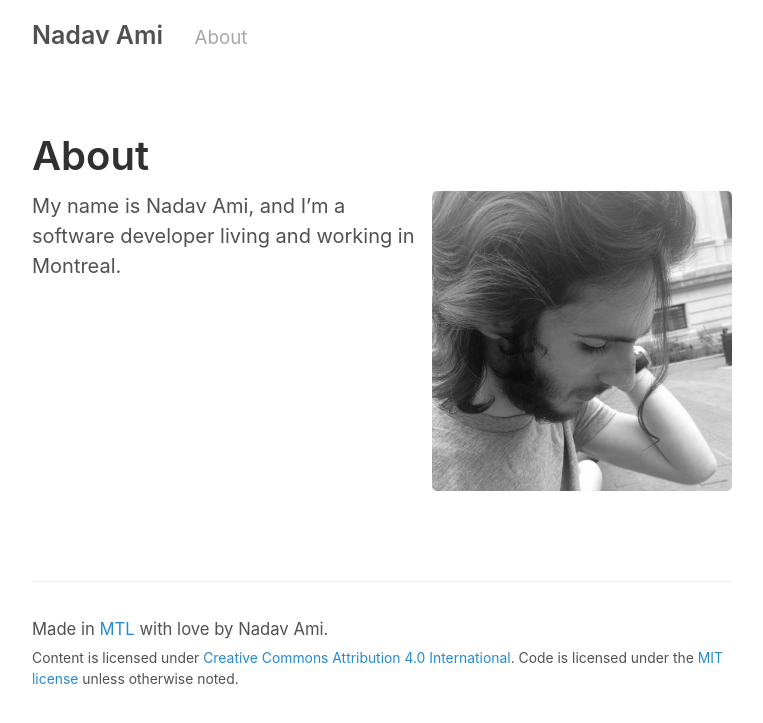
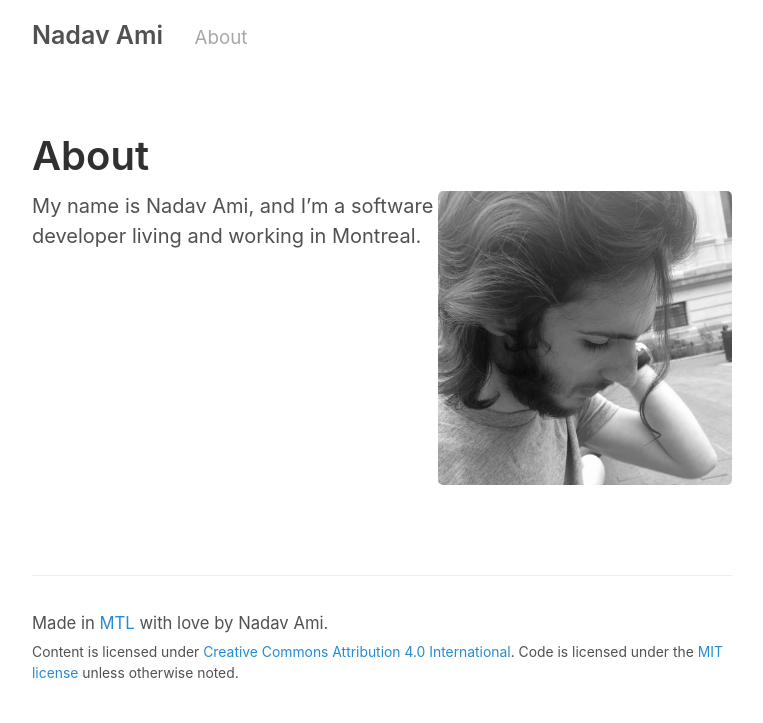
Before and after one commit to nadavami/nadavami.github.io, a Jekyll site: the page built from about.md, in a window 1280 px wide. Shown: the top 723 px of the page, without its empty margins (258-1021 px from the left). Built offline with Jekyll 4.4.1, drawn with Linux system fonts in a browser that asks for light colours.

Commit message:
Use percentage for about image size to be responsive

```diff
--- a/_sass/_about.scss
+++ b/_sass/_about.scss
@@ -1,4 +1,4 @@
 img.about {
-  width: 15rem;
+  width: 42%;
   float: right;
 }
```
